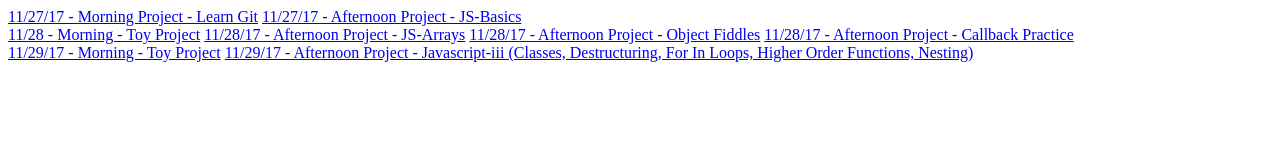
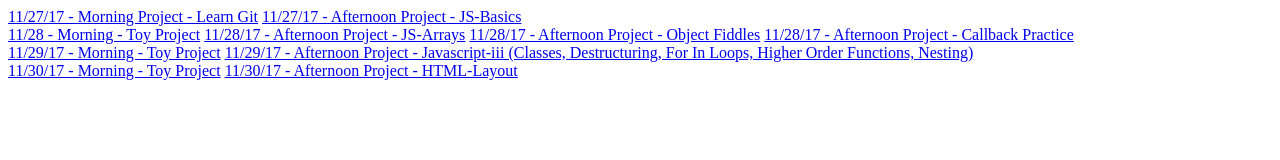
Before and after one commit to imbradenolsen/daily-projects, a plain HTML site: page index.html in a window 1280 px wide. Drawn offline with Linux system fonts and the light colour scheme.

Commit message:
commit for work done on 11/30

```diff
--- a/index.html
+++ b/index.html
@@ -23,6 +23,11 @@
         <a href="https://repl.it/@imbradenolsen/Simple-Fun-20-First-Reverse-Try-Question">11/29/17 - Morning - Toy Project</a>
         <a href="https://github.com/imbradenolsen/javascript-iii">11/29/17 - Afternoon Project - Javascript-iii (Classes, Destructuring, For In Loops, Higher Order Functions, Nesting)</a>
     </section>
+
+    <section>
+        <a href="https://repl.it/@imbradenolsen/Fizz-Buzz-Question">11/30/17 - Morning - Toy Project</a>
+        <a href="https://github.com/imbradenolsen/html-layout">11/30/17 - Afternoon Project - HTML-Layout</a>
+    </section>
 </body>
 
 <footer>
```
